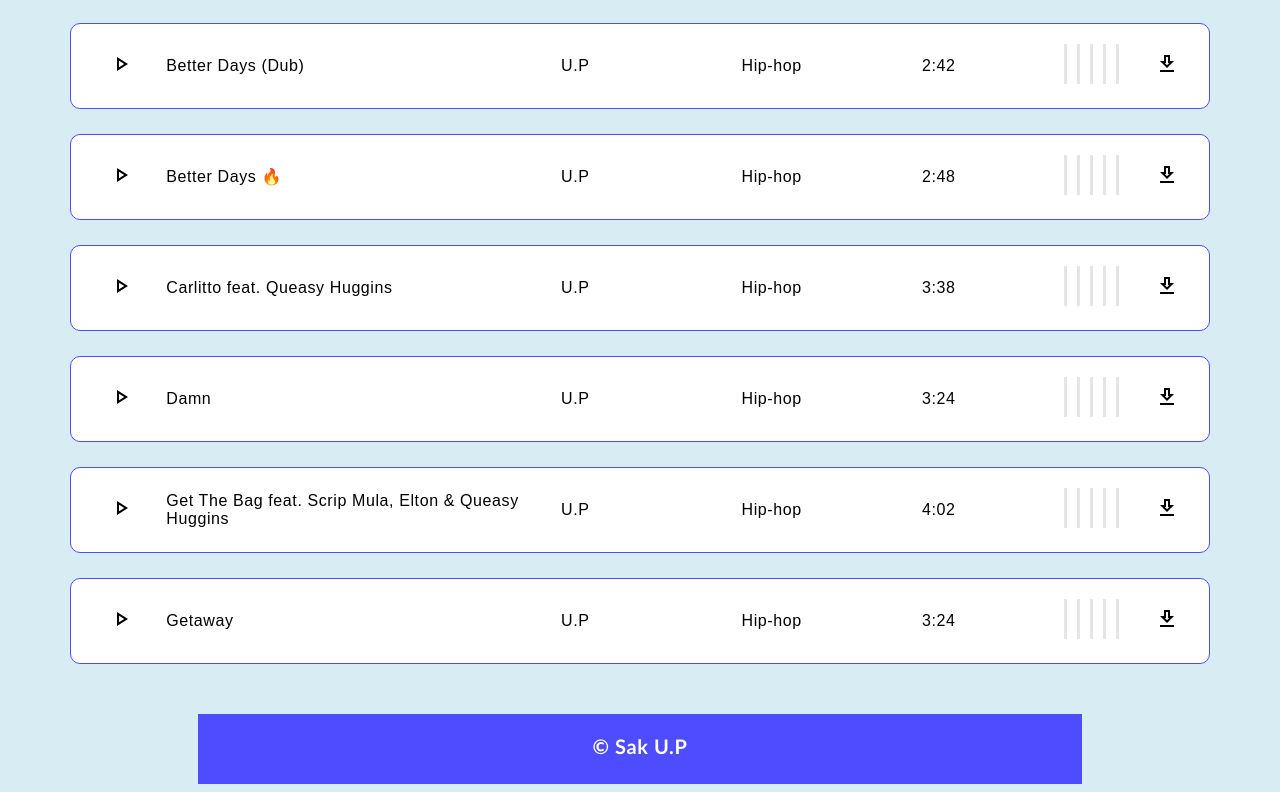
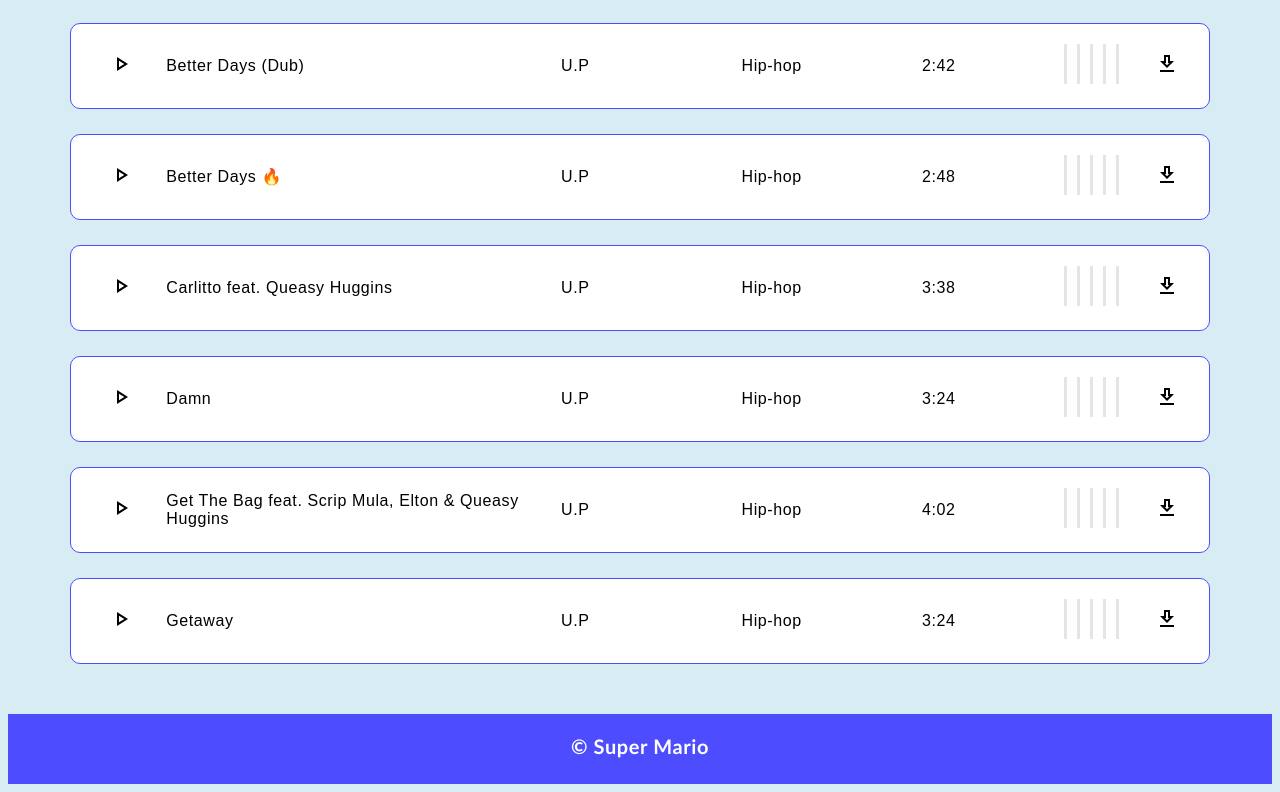
Before and after one commit to tawanda-profuse/UP, a plain HTML site: page play.html in a window 1280 px wide. Shown: the part 1928-2720 px from the top of the page. Drawn offline with nearby package versions, Linux system fonts and the light colour scheme.

Commit message:
Made changes to the footer

```diff
--- a/play.html
+++ b/play.html
@@ -54,7 +54,7 @@
         </div>
       </div>
     </div>
-    <footer>&copy; Sak U.P</footer>
+    <footer>&copy; Super Mario</footer>
     <!-- JQUERY CDN LINK -->
     <script src="https://cdnjs.cloudflare.com/ajax/libs/jquery/3.5.1/jquery.js"></script>
     <script src="script.js"></script>
--- a/styles.css
+++ b/styles.css
@@ -307,7 +307,8 @@ nav ul li a{
 footer{
     background-color: #4d4dff;
     height: 50px;
-    width: 70%;
+    /* width: 70%; */
+    width: 100%;
     margin: auto;
     text-align: center;
     padding-top: 20px;
```
